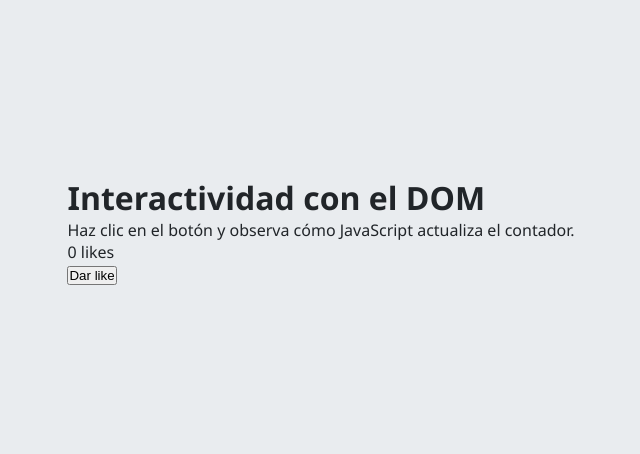
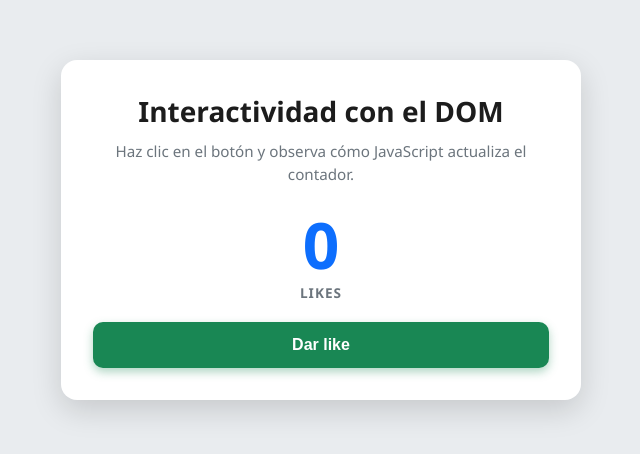
Before and after one commit to hoyosharold46-rgb/Taller_DOM_React, a plain HTML site: page index.html in a window 1280 px wide. Shown: the part 170-624 px from the top of the page, without its empty margins (319-959 px from the left). Drawn offline with Linux system fonts and the light colour scheme.

Commit message:
style: aplica los estilos base de la tarjeta y el contador

```diff
--- a/css/styles.css
+++ b/css/styles.css
@@ -17,3 +17,96 @@ body {
   font-family: "Segoe UI", Arial, Helvetica, sans-serif;
   color: #212529;
 }
+
+/* ============================================================
+   Tarjeta principal
+   ============================================================ */
+.tarjeta {
+  width: 100%;
+  max-width: 520px;
+  padding: 32px;
+  background-color: #ffffff;
+  border-radius: 16px;
+  box-shadow: 0 10px 30px rgba(0, 0, 0, 0.15);
+}
+
+.titulo {
+  font-size: 1.75rem;
+  font-weight: 800;
+  text-align: center;
+  color: #1c1c1c;
+}
+
+.subtitulo {
+  margin-top: 10px;
+  font-size: 0.95rem;
+  line-height: 1.5;
+  text-align: center;
+  color: #6c757d;
+}
+
+/* ============================================================
+   Contador
+   ============================================================ */
+.contador-contenedor {
+  display: flex;
+  flex-direction: column;
+  align-items: center;
+  margin: 28px 0 20px;
+}
+
+.contador {
+  font-size: 4rem;
+  font-weight: 800;
+  line-height: 1;
+  color: #0d6efd;
+}
+
+.contador-etiqueta {
+  margin-top: 6px;
+  font-size: 0.85rem;
+  font-weight: 600;
+  letter-spacing: 1px;
+  text-transform: uppercase;
+  color: #6c757d;
+}
+
+/* ============================================================
+   Botones de acción
+   ============================================================ */
+.acciones {
+  display: flex;
+  gap: 12px;
+}
+
+.btn-like {
+  flex: 1;
+  padding: 14px 24px;
+  border: none;
+  border-radius: 10px;
+  font-size: 1rem;
+  font-weight: 700;
+  cursor: pointer;
+  transition: background-color 0.2s ease, transform 0.1s ease, box-shadow 0.2s ease;
+}
+
+.btn-like {
+  background-color: #198754;
+  color: #ffffff;
+  box-shadow: 0 4px 10px rgba(25, 135, 84, 0.35);
+}
+
+.btn-like:hover {
+  background-color: #157347;
+  box-shadow: 0 6px 14px rgba(25, 135, 84, 0.45);
+}
+
+.btn-like:active {
+  transform: translateY(2px);
+  box-shadow: 0 2px 6px rgba(25, 135, 84, 0.35);
+}
+
+.btn-like:focus-visible {
+  outline: 3px solid #86b7fe;
+  outline-offset: 3px;
+}
```
